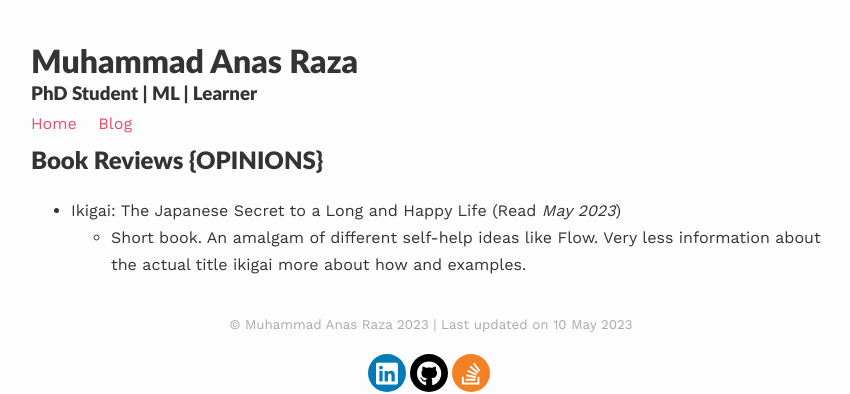
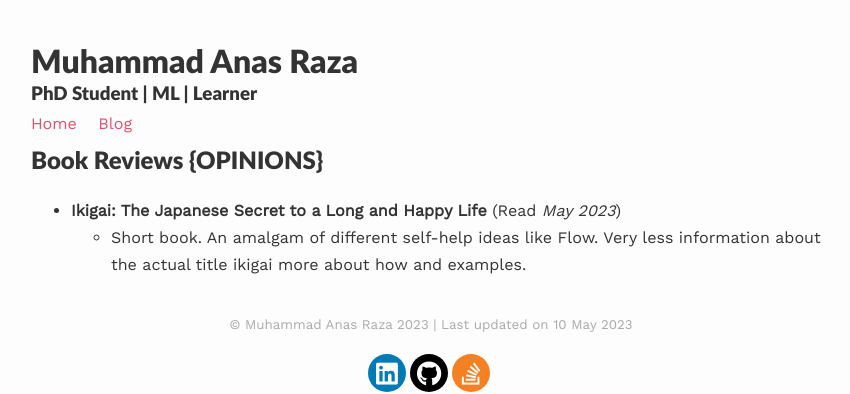
Before and after one commit to anas-rz/anas-rz.github.io, a Jekyll site: the page built from readings.md, in a window 1280 px wide. Shown: the top 394 px of the page, without its empty margins (209-1059 px from the left). Built offline with Jekyll 4.4.1, drawn with Linux system fonts in a browser that asks for light colours; nearby versions of some CDN libraries; a script that is not in the unit is left out; part of the change alters nothing that is shown.

```diff
--- a/readings.md
+++ b/readings.md
@@ -5,5 +5,5 @@ published: true
 ---
 
 ## Book Reviews \{OPINIONS\}
-- Ikigai: The Japanese Secret to a Long and Happy Life (Read *May 2023*)
+- **Ikigai: The Japanese Secret to a Long and Happy Life** (Read *May 2023*)
   - Short book. An amalgam of different self-help ideas like Flow. Very less information about the actual title ikigai more about how and examples.
```
